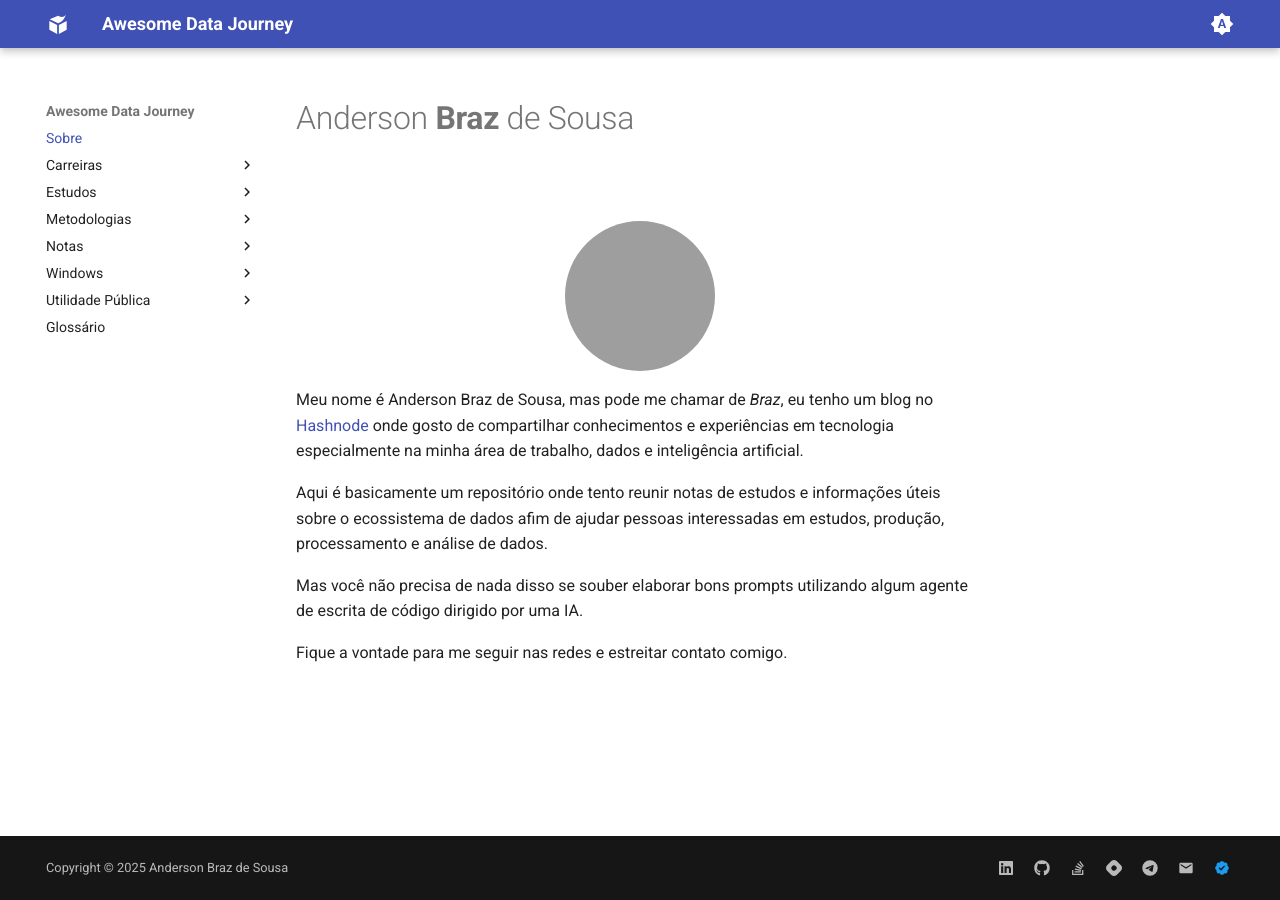
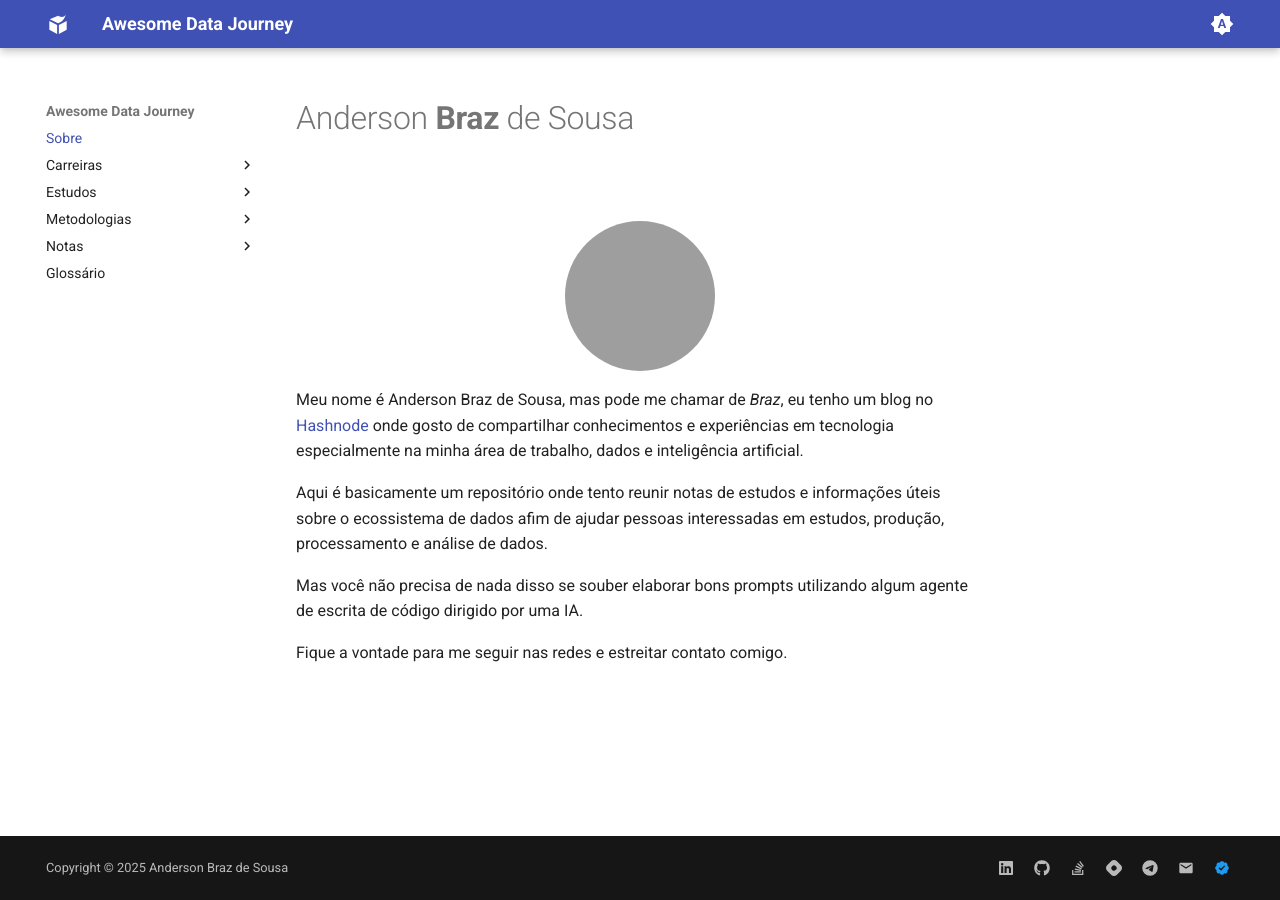
Before and after one commit to andersonbraz/andersonbraz.github.io, an MkDocs documentation site: the page built from docs/index.md, in a window 1280 px wide. Built offline with MkDocs 1.6.1 and Material for MkDocs 9.7.7, drawn with Linux system fonts in a browser that asks for light colours; some of the changed lines change nothing that is shown; grey boxes are pictures that could not be loaded.

Commit message:
Update Project.

```diff
--- a/mkdocs.yml
+++ b/mkdocs.yml
@@ -80,18 +80,16 @@
       - Agile: metodologias/agile.md
       - CRISP-DM: metodologias/crisp-dm.md
   - Notas:
-      - Git: hacks/git.md
-      - Python: hacks/python.md
-      - Pandas: hacks/pandas.md
-  - Windows:
-      - WSL: os-win/wsl.md
-      - Spark com WSL: os-win/wsl-spark.md
-      - N8N com WSL: os-win/wsl-n8n.md
-  - Utilidade Pública:
-      - Download: utilidade-publica/download.md
-      - Online: utilidade-publica/online.md
-      - Meus Favoritos: utilidade-publica/meus-favoritos.md
-      - Interessantes: utilidade-publica/interessantes.md
+      - Git: notas/git.md
+      - Python: notas/python.md
+      - Pandas: notas/pandas.md
+      - WSL: notas/wsl.md
+      - Spark com WSL: notas/wsl-spark.md
+      - N8N com WSL: notas/wsl-n8n.md
+      - Download: notas/download.md
+      - Online: notas/online.md
+      - Meus Favoritos: notas/meus-favoritos.md
+      - Interessantes: notas/interessantes.md
   - Glossário: glossario.md
 
 
```
